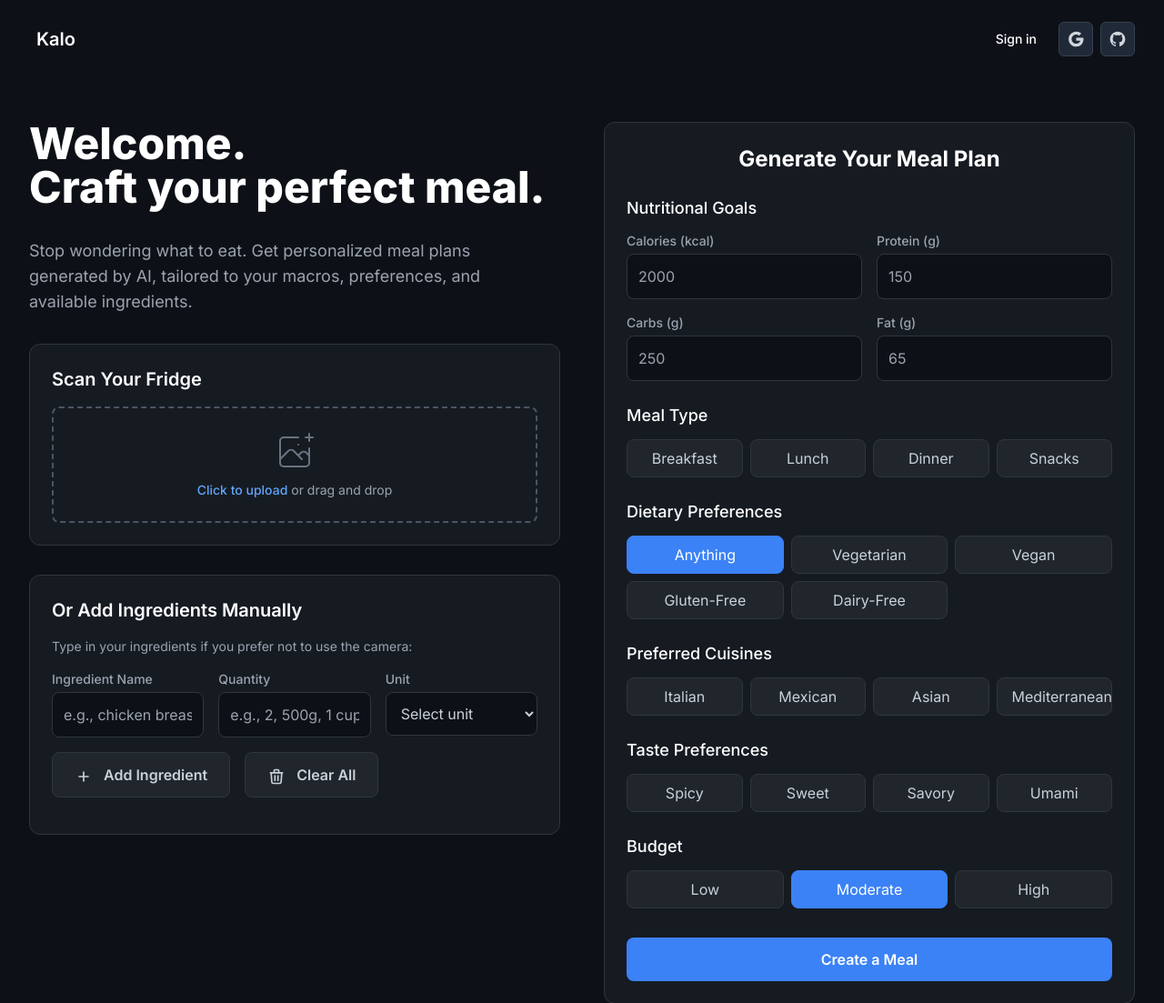
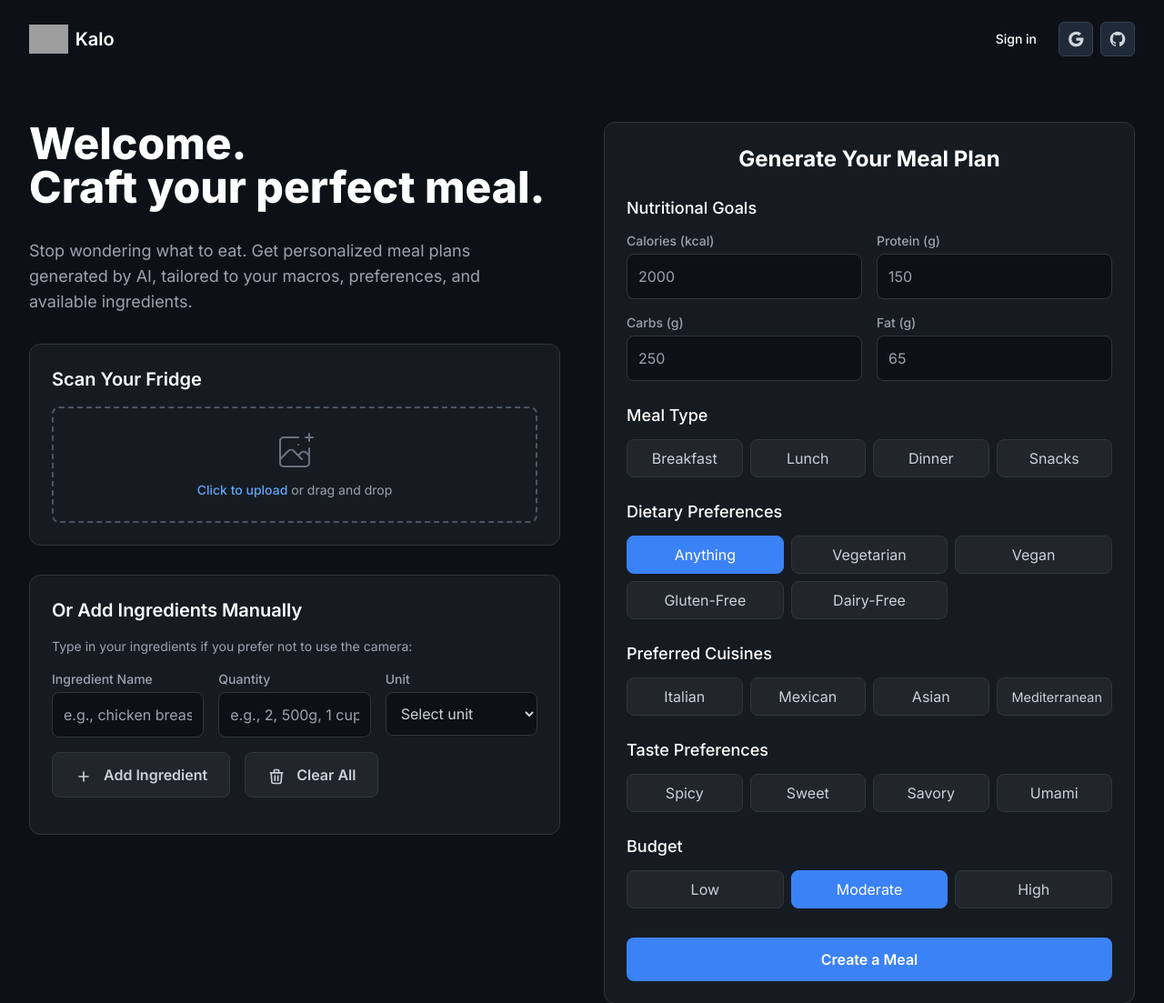
Before and after one commit to g4nesh/kalo-app, a Flask app: page / in a window 1280 px wide. Shown: the top 1103 px of the page at 91% size. Run offline with Flask 3, Linux system fonts and the light colour scheme; some libraries are stand-ins or nearby versions; grey boxes are pictures that could not be loaded.

Commit message:
Update index.html

```diff
--- a/templates/index.html
+++ b/templates/index.html
@@ -107,6 +107,10 @@
             color: white;
         }
 
+        .toggle-btn.small-text span {
+            font-size: 0.9rem;
+        }
+
         .primary-btn {
             background-color: #3B82F6;
             color: white;
@@ -146,6 +150,7 @@
             <!-- Navigation -->
             <nav class="py-6 flex justify-between items-center">
                  <a href="/" class="flex-shrink-0 flex items-center">
+                    <img class="h-8 w-auto" src="{{ url_for('static', filename='img/logo.png') }}" alt="Kalo Logo">
                     <span class="ml-2 text-xl font-semibold text-white">Kalo</span>
                 </a>
                 <div class="flex items-center space-x-2">
@@ -312,7 +317,7 @@
                                 <label class="toggle-btn text-center"> <input type="checkbox" name="cuisines" value="italian"> <span>Italian</span> </label>
                                 <label class="toggle-btn text-center"> <input type="checkbox" name="cuisines" value="mexican"> <span>Mexican</span> </label>
                                 <label class="toggle-btn text-center"> <input type="checkbox" name="cuisines" value="asian"> <span>Asian</span> </label>
-                                <label class="toggle-btn text-center"> <input type="checkbox" name="cuisines" value="mediterranean"> <span>Mediterranean</span> </label>
+                                <label class="toggle-btn text-center small-text"> <input type="checkbox" name="cuisines" value="mediterranean"> <span>Mediterranean</span> </label>
                             </div>
                         </div>
 
```
